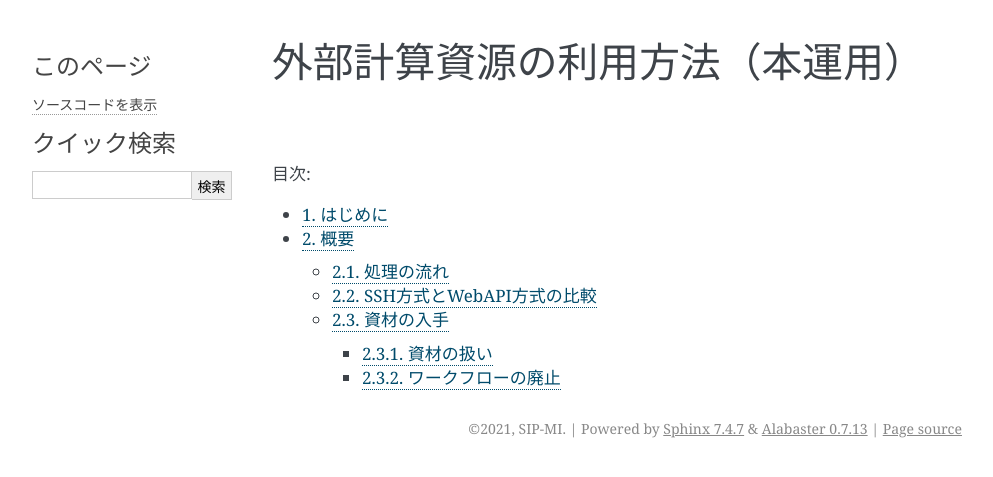
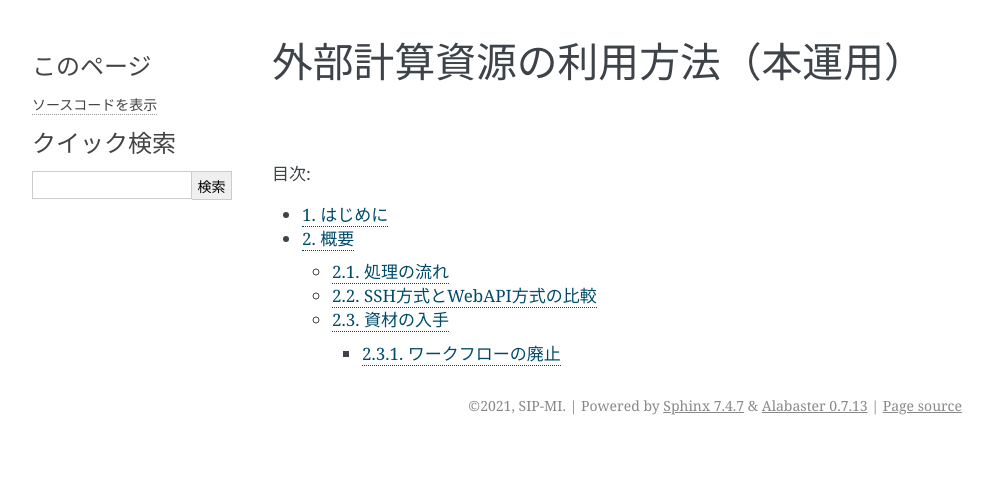
Before and after one commit to materialsintegration/remote_workflow, a Sphinx documentation site: the page built from documents/manual2nd/source/index.rst, in a window 1280 px wide. Shown: the top 477 px of the page, without its empty margins (148-1141 px from the left). Built offline with Sphinx 7.4.7, drawn with Linux system fonts in a browser that asks for light colours.

Commit message:
Update using_distributed_properties.rst

```diff
--- a/documents/manual2nd/source/using_distributed_properties.rst
+++ b/documents/manual2nd/source/using_distributed_properties.rst
@@ -98,9 +98,6 @@ SSH方式とWebAPI方式では、下記のように外部計算機にアクセ
     - MIntシステム側で使用するプログラムは「debug/mi-system-side」にある。
     - 外部計算機側で使用するプログラムは「debug/remote-side」にある。
 
-資材の扱い
-----------
-
 リポジトリ上の資材に関しては、以下の制約を課すものとする。
 
 1. 一部のファイル [#whatisOtherthanfiles]_ を除いてライセンスは「★★★」が適用され、ソースコードの著作権はMIntが保持する。
```
